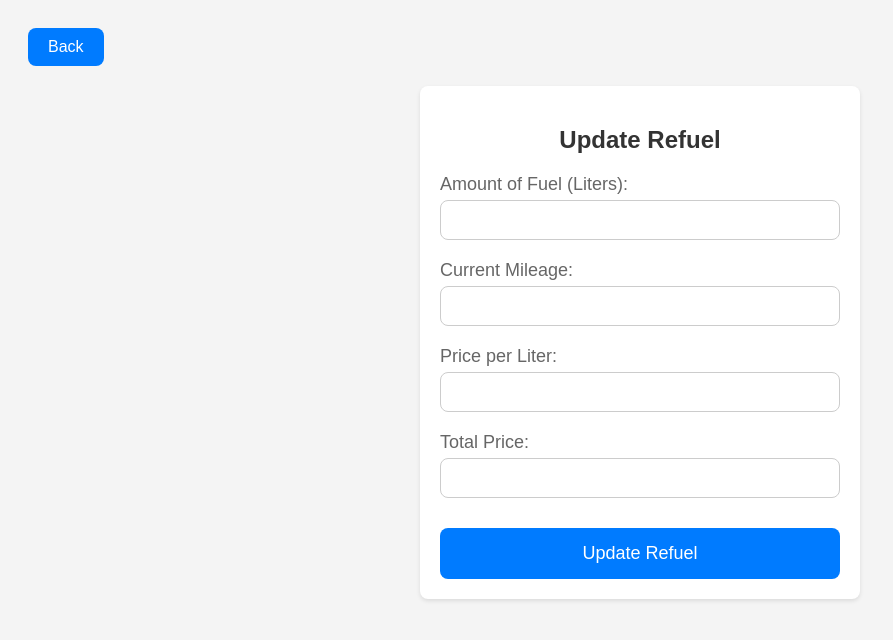
After one commit to Samolet0489/CarManager, a Flask app: page /update_refuel/1 in a window 1280 px wide. The commit adds this page. Shown: the top 640 px of the page, without its empty margins (0-893 px from the left). Run offline with Flask 3, Linux system fonts and the light colour scheme; data that the repository does not hold is empty.

Commit message:
Now we can edit the fuel_history

```diff
--- a/TODO.txt
+++ b/TODO.txt
@@ -4,8 +4,8 @@ fuel should be all done
 maybbe implement an edit function in case of a mistake but you could also leave it reliant on the main edit function
 of the vehicle
 
-todo: OPTIONAL
-    make it so that you can edit past refuels
+todo: {done :) } OPTIONAL
+    make it so that you can edit past refuels >:(
 
 todo: made some preperation for tests (implement them)
 
--- a/src/app.py
+++ b/src/app.py
@@ -24,7 +24,6 @@ def create_app():
     api.add_namespace(vehicle_api)
     api.add_namespace(mechanic_api)
 
-    # Define a route to render the vehicles.html template
     @app.route('/vehicles')
     def index(): # load the default page for seeing our vehicles
         vehicles = Vehicle.get_vehicles()
@@ -95,12 +94,10 @@ def create_app():
         vehicle = Vehicle.query.get(vehicle_id)
         if request.method == 'POST':
             try:
-                # get the data (make sure its appropriate types)
                 amount = float(request.form.get('amount'))
                 current_mileage = float(request.form.get('mileage'))
                 price_per_liter = float(request.form.get('price_per_liter'))
                 total_price = float(request.form.get('total_price'))
-                # save the data
                 vehicle.refuel(amount, current_mileage, price_per_liter, total_price)
                 return redirect(url_for('fuel_vehicle', vehicle_id=vehicle.id))
             except ValueError as e: # handle errors
@@ -109,10 +106,34 @@ def create_app():
                 return render_template("fuel.html", vehicle=vehicle, error=error, refuel_history=refuel_history)
 
         if vehicle:
-            # give the data so it can be rendered
             refuel_history = RefuelHistory.get_fuel_mileage(vehicle_id)
             return render_template("fuel.html", vehicle=vehicle, refuel_history=refuel_history)
         else:
             return jsonify({'error': 'Vehicle not found'}), 404
 
+    @app.route('/update_refuel/<int:refuel_id>', methods=['GET', 'POST'])
+    def update_refuel(refuel_id):
+        refuel = RefuelHistory.query.get(refuel_id)
+        if request.method == 'POST':
+            try:
+                refuel.amount = float(request.form.get('amount'))
+                refuel.mileage = float(request.form.get('mileage'))
+                refuel.price_per_liter = float(request.form.get('price_per_liter'))
+                refuel.total_price = float(request.form.get('total_price'))
+                db.session.commit()
+                return redirect(url_for('fuel_vehicle', vehicle_id=refuel.vehicle_id))
+            except ValueError as e:
+                error = str(e)
+                return render_template("update_refuel.html", refuel=refuel, error=error)
+
+        return render_template("update_refuel.html", refuel=refuel)
+
+    @app.route('/delete_refuel/<int:refuel_id>', methods=['POST'])
+    def delete_refuel(refuel_id):
+        refuel = RefuelHistory.query.get(refuel_id)
+        vehicle_id = refuel.vehicle_id
+        db.session.delete(refuel)
+        db.session.commit()
+        return redirect(url_for('fuel_vehicle', vehicle_id=vehicle_id))
+
     return app
--- a/src/static/generated/get_vehicles.json
+++ b/src/static/generated/get_vehicles.json
@@ -4,8 +4,8 @@
         "name": "ss",
         "color": "ss",
         "expenses": 33.0,
-        "mileage": 33500.0,
-        "fuel_consumption": 0.1,
+        "mileage": 34000.0,
+        "fuel_consumption": 5.8,
         "note": "This was just an S and the millage was 33"
     },
     {
--- /dev/null
+++ b/src/templates/update_refuel.html
@@ -0,0 +1,114 @@
+<!DOCTYPE html>
+<html lang="en">
+<head>
+    <meta charset="UTF-8">
+    <meta name="viewport" content="width=device-width, initial-scale=1.0">
+    <title>Update Refuel</title>
+    <style>
+        body {
+            font-family: Arial, sans-serif;
+            background-color: #f4f4f4;
+            padding: 20px;
+        }
+
+        .back-button {
+            background-color: #007bff;
+            color: #fff;
+            border: none;
+            border-radius: 8px;
+            padding: 10px 20px;
+            font-size: 16px;
+            cursor: pointer;
+            margin-bottom: 20px;
+        }
+
+        .back-button:hover {
+            background-color: #0056b3;
+        }
+
+        .fuel-container {
+            background-color: #fff;
+            border-radius: 8px;
+            box-shadow: 0 2px 4px rgba(0, 0, 0, 0.1);
+            padding: 20px;
+            max-width: 400px;
+            margin: 0 auto;
+        }
+
+        .fuel-container h2 {
+            font-size: 24px;
+            margin-bottom: 20px;
+            color: #333;
+            text-align: center;
+        }
+
+        .fuel-container label {
+            display: block;
+            font-size: 18px;
+            margin-bottom: 5px;
+            color: #666;
+        }
+
+        .fuel-container input {
+            width: calc(100% - 22px);
+            padding: 10px;
+            margin-bottom: 20px;
+            border-radius: 8px;
+            border: 1px solid #ccc;
+            font-size: 16px;
+        }
+
+        .fuel-container button {
+            background-color: #007bff;
+            color: #fff;
+            border: none;
+            border-radius: 8px;
+            padding: 15px 25px;
+            font-size: 18px;
+            cursor: pointer;
+            width: 100%;
+            margin-top: 10px;
+        }
+
+        .fuel-container button:hover {
+            background-color: #0056b3;
+        }
+
+        .error-message {
+            color: red;
+            font-size: 18px;
+            margin-bottom: 20px;
+            text-align: center;
+        }
+    </style>
+    <script>
+        function calculateTotal() {
+            var amount = parseFloat(document.getElementById('amount').value) || 0;
+            var pricePerLiter = parseFloat(document.getElementById('price-per-liter').value) || 0;
+            var totalPrice = amount * pricePerLiter;
+            document.getElementById('total-price').value = totalPrice.toFixed(2);
+        }
+    </script>
+</head>
+<body>
+    <button class="back-button" onclick="history.back()">Back</button>
+
+    <div class="fuel-container">
+        <h2>Update Refuel</h2>
+        {% if error %}
+            <p class="error-message">{{ error }}</p>
+        {% endif %}
+        <form method="POST">
+            <label for="amount">Amount of Fuel (Liters):</label>
+            <input type="number" id="amount" name="amount" step="0.01" value="{{ refuel.amount }}" oninput="calculateTotal()" required>
+            <label for="mileage">Current Mileage:</label>
+            <input type="number" id="mileage" name="mileage" step="0.1" value="{{ refuel.mileage }}" required>
+            <label for="price-per-liter">Price per Liter:</label>
+            <input type="number" id="price-per-liter" name="price_per_liter" step="0.01" value="{{ refuel.price_per_liter }}" oninput="calculateTotal()" required>
+            <label for="total-price">Total Price:</label>
+            <input type="number" id="total-price" name="total_price" step="0.01" value="{{ refuel.total_price }}" readonly>
+            <button type="submit">Update Refuel</button>
+        </form>
+    </div>
+</body>
+</html>
```
Also changed, not shown: src/templates/fuel.html (+30 -2 lines).
